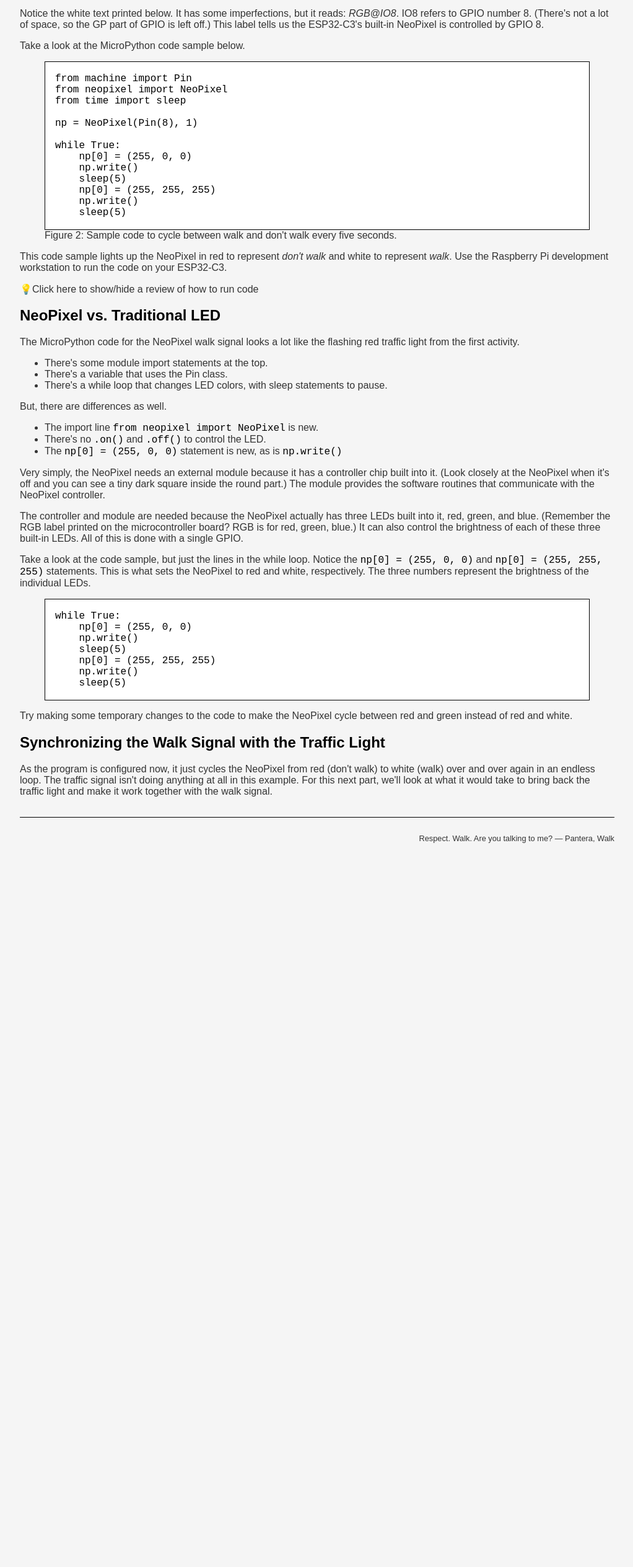
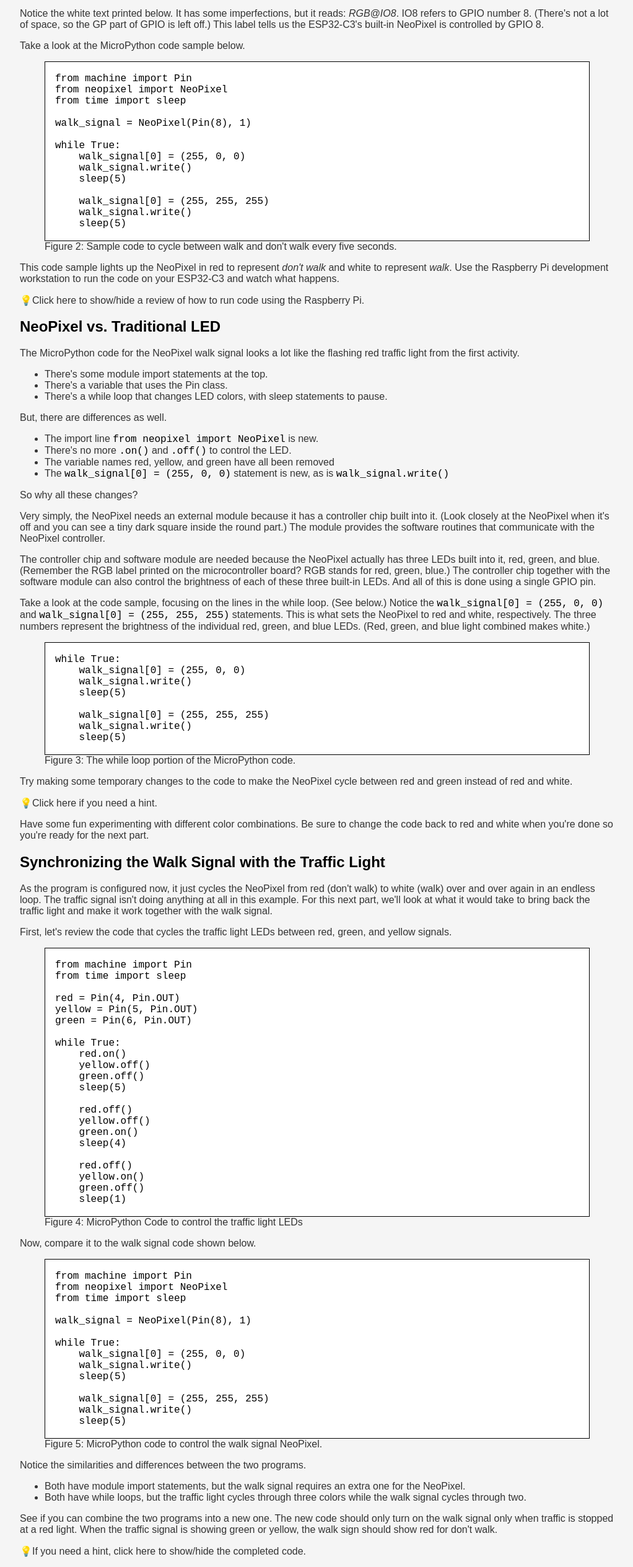
Before and after one commit to DavesCodeMusings/school-coding-lab, a plain HTML site: page lab-guides/walk-signal.html in a window 1280 px wide. Shown: the part 1112-3640 px from the top of the page at 62% size, without its empty margins (128-1150 px from the left). Before the commit the page ends 2485 px from the top, so only its background shows below. Drawn offline with Linux system fonts and the light colour scheme.

Commit message:
Completed walk signal lab

```diff
--- a/lab-guides/walk-signal.html
+++ b/lab-guides/walk-signal.html
@@ -34,8 +34,8 @@
         https://crsreports.congress.gov/product/pdf/LSB/LSB10922
 
         <source src="video/AdvancedGPIO.mp4" type="video/mp4">
-        Your browser does not support embedded videos. Use this link instead: <a
-            href="video/AdvancedGPIO.mp4">Traffic Light Hardware Crosstrain</a>
+        Your browser does not support embedded videos. Use this link instead: <a href="video/AdvancedGPIO.mp4">Traffic
+            Light Hardware Crosstrain</a>
     </video>
 
     <details>
@@ -92,14 +92,15 @@ from machine import Pin
 from neopixel import NeoPixel
 from time import sleep
 
-np = NeoPixel(Pin(8), 1)
+walk_signal = NeoPixel(Pin(8), 1)
 
 while True:
-    np[0] = (255, 0, 0)
-    np.write()
+    walk_signal[0] = (255, 0, 0)
+    walk_signal.write()
     sleep(5)
-    np[0] = (255, 255, 255)
-    np.write()
+
+    walk_signal[0] = (255, 255, 255)
+    walk_signal.write()
     sleep(5)
         </code>
         <figcaption>Sample code to cycle between walk and don't walk every five seconds.</figcaption>
@@ -109,11 +110,11 @@ while True:
         This code sample lights up the NeoPixel in red to represent
         <i>don't walk</i> and white to represent <i>walk</i>. Use the
         Raspberry Pi development workstation to run the code on your
-        ESP32-C3.
+        ESP32-C3 and watch what happens.
     </p>
 
     <details class="tip">
-        <summary>Click here to show/hide a review of how to run code</summary>
+        <summary>Click here to show/hide a review of how to run code using the Raspberry Pi.</summary>
 
         <p>
             You can access the Visual Studio Code server and the command prompt
@@ -121,9 +122,11 @@ while True:
         </p>
 
         <ul>
-            <li>Link to Visual Studio Code server: <a id="code-server" href="http://10.42.0.1:8443">http://10.42.0.1:8443</a></li>
+            <li>Link to Visual Studio Code server: <a id="code-server"
+                    href="http://10.42.0.1:8443">http://10.42.0.1:8443</a></li>
             <script>updateLink("code-server", "http", 8443)</script>
-            <li>Link to system login (secure shell): <a id="shellinabox" href="https://10.42.0.1:4200">https://10.42.0.1:4200</a></li>
+            <li>Link to system login (secure shell): <a id="shellinabox"
+                    href="https://10.42.0.1:4200">https://10.42.0.1:4200</a></li>
             <script>updateLink("shellinabox", "https", 4200)</script>
         </ul>
 
@@ -177,9 +180,14 @@ pi:~/Code/neopixel$ mpremote run walk_signal.py
 
     <ul>
         <li>The import line <code>from neopixel import NeoPixel</code> is new.</li>
-        <li>There's no <code>.on()</code> and <code>.off()</code> to control the LED.</li>
-        <li>The <code>np[0] = (255, 0, 0)</code> statement is new, as is <code>np.write()</code></li>
+        <li>There's no more <code>.on()</code> and <code>.off()</code> to control the LED.</li>
+        <li>The variable names red, yellow, and green have all been removed</li>
+        <li>The <code>walk_signal[0] = (255, 0, 0)</code> statement is new, as is <code>walk_signal.write()</code></li>
     </ul>
+
+    <p>
+        So why all these changes?
+    </p>
 
     <p>
         Very simply, the NeoPixel needs an external module because it
@@ -190,36 +198,80 @@ pi:~/Code/neopixel$ mpremote run walk_signal.py
     </p>
 
     <p>
-        The controller and module are needed because the NeoPixel actually
-        has three LEDs built into it, red, green, and blue. (Remember the
-        RGB label printed on the microcontroller board? RGB is for red,
-        green, blue.) It can also control the brightness of each of these
-        three built-in LEDs. All of this is done with a single GPIO.
+        The controller chip and software module are needed because the
+        NeoPixel actually has three LEDs built into it, red, green, and
+        blue. (Remember the RGB label printed on the microcontroller
+        board? RGB stands for red, green, blue.) The controller chip
+        together with the software module can also control the brightness
+        of each of these three built-in LEDs. And all of this is done
+        using a single GPIO pin.
     </p>
 
     <p>
-        Take a look at the code sample, but just the lines in the while
-        loop. Notice the <code>np[0] = (255, 0, 0)</code> and
-        <code>np[0] = (255, 255, 255)</code> statements. This is what
-        sets the NeoPixel to red and white, respectively. The three
-        numbers represent the brightness of the individual LEDs.
+        Take a look at the code sample, focusing on the lines in the while
+        loop. (See below.) Notice the <code>walk_signal[0] = (255, 0, 0)</code>
+        and <code>walk_signal[0] = (255, 255, 255)</code> statements. This
+        is what sets the NeoPixel to red and white, respectively. The three
+        numbers represent the brightness of the individual red, green, and
+        blue LEDs. (Red, green, and blue light combined makes white.)
     </p>
 
     <figure>
         <code class="code-block">
 while True:
-    np[0] = (255, 0, 0)
-    np.write()
+    walk_signal[0] = (255, 0, 0)
+    walk_signal.write()
     sleep(5)
-    np[0] = (255, 255, 255)
-    np.write()
+
+    walk_signal[0] = (255, 255, 255)
+    walk_signal.write()
     sleep(5)
         </code>
+        <figcaption>The while loop portion of the MicroPython code.</figcaption>
     </figure>
 
     <p>
         Try making some temporary changes to the code to make the NeoPixel
         cycle between red and green instead of red and white.
+    </p>
+
+    <details class="tip">
+        <summary>Click here if you need a hint.</summary>
+
+        <p>
+            Here's a few hints:
+        </p>
+
+        <ul>
+            <li>
+                The lines that set the color of the NeoPixel are:
+                <code>walk_signal[0] = (255, 0, 0)</code> and
+                <code>walk_signal[0] = (255, 255, 255)</code>
+            </li>
+
+            <li>
+                Recall that the color values are red, green, and blue,
+                respectively. So you can think of it like this:
+                <code>walk_signal[0] = (RED, GREEN, BLUE)</code>
+            </li>
+
+            <li>
+                The line <code>walk_signal[0] = (255, 0, 0)</code> changes
+                the NeoPixel to red at maximum brightness.
+            </li>
+
+            <li>
+                Replacing <code>walk_signal[0] = (255, 255, 255)</code>
+                with <code>walk_signal[0] = (0, 255, 0)</code> will change
+                the NeoPixel to green instead of white.
+            </li>
+        </ul>
+    </details>
+
+    <p>
+        Have some fun experimenting with different color combinations.
+        Be sure to change the code back to red and white when you're
+        done so you're ready for the next part.
     </p>
 
     <h2>Synchronizing the Walk Signal with the Traffic Light</h2>
@@ -233,6 +285,117 @@ while True:
         together with the walk signal.
     </p>
 
+    <p>
+        First, let's review the code that cycles the traffic light
+        LEDs between red, green, and yellow signals.
+    </p>
+
+    <figure>
+        <code class="code-block">
+from machine import Pin
+from time import sleep
+
+red = Pin(4, Pin.OUT)
+yellow = Pin(5, Pin.OUT)
+green = Pin(6, Pin.OUT)
+
+while True:
+    red.on()
+    yellow.off()
+    green.off()
+    sleep(5)
+
+    red.off()
+    yellow.off()
+    green.on()
+    sleep(4)
+
+    red.off()
+    yellow.on()
+    green.off()
+    sleep(1)
+        </code>
+        <figcaption>MicroPython Code to control the traffic light LEDs</figcaption>
+    </figure>
+
+    <p>
+        Now, compare it to the walk signal code shown below.
+    </p>
+
+    <figure>
+        <code class="code-block">
+from machine import Pin
+from neopixel import NeoPixel
+from time import sleep
+
+walk_signal = NeoPixel(Pin(8), 1)
+
+while True:
+    walk_signal[0] = (255, 0, 0)
+    walk_signal.write()
+    sleep(5)
+
+    walk_signal[0] = (255, 255, 255)
+    walk_signal.write()
+    sleep(5)
+        </code>
+        <figcaption>MicroPython code to control the walk signal NeoPixel.</figcaption>
+    </figure>
+
+    <p>
+        Notice the similarities and differences between the two programs.
+    </p>
+
+    <ul>
+        <li>Both have module import statements, but the walk signal requires an extra one for the NeoPixel.</li>
+        <li>Both have while loops, but the traffic light cycles through three colors while the walk signal cycles through two.</li>
+    </ul>
+
+    <p>
+        See if you can combine the two programs into a new one. The new
+        code should only turn on the walk signal only when traffic is
+        stopped at a red light. When the traffic signal is showing green
+        or yellow, the walk sign should show red for don't walk.
+    </p>
+
+    <details class="tip">
+        <summary>If you need a hint, click here to show/hide the completed code.</summary>
+
+        <figure>
+            <code class="code-block">
+from machine import Pin
+from neopixel import NeoPixel
+from time import sleep
+
+red = Pin(4, Pin.OUT)
+yellow = Pin(5, Pin.OUT)
+green = Pin(6, Pin.OUT)
+walk_signal = NeoPixel(Pin(8), 1)
+
+while True:
+    red.on()
+    yellow.off()
+    green.off()
+    walk_signal[0] = (255, 255, 255)
+    walk_signal.write()
+    sleep(5)
+
+    red.off()
+    yellow.off()
+    green.on()
+    walk_signal[0] = (255, 0, 0)
+    walk_signal.write()
+    sleep(4)
+
+    red.off()
+    yellow.on()
+    green.off()
+    # The walk signal is already red, so no need to set it again.
+    sleep(1)
+            </code>
+            <figcaption>Code to control the traffic light LEDs and the walk signal NeoPixel.</figcaption>
+        </figure>
+    </details>
 
     <footer>
         <p>
```
Lines whose indentation alone changed are shown as unchanged.
